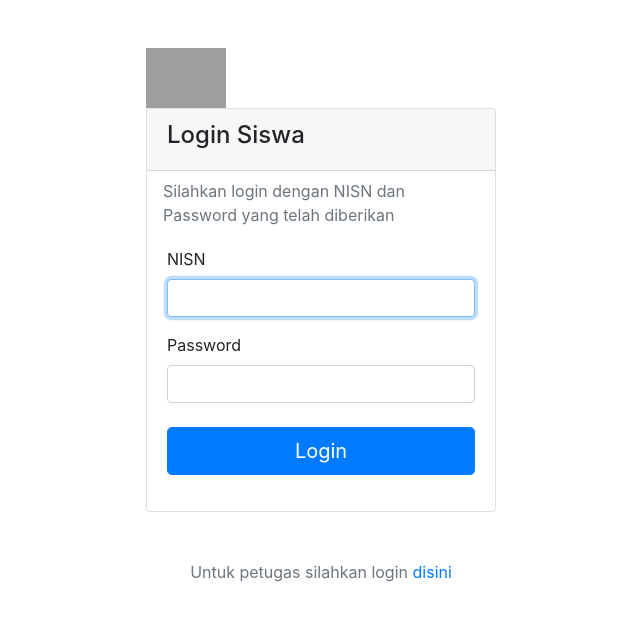
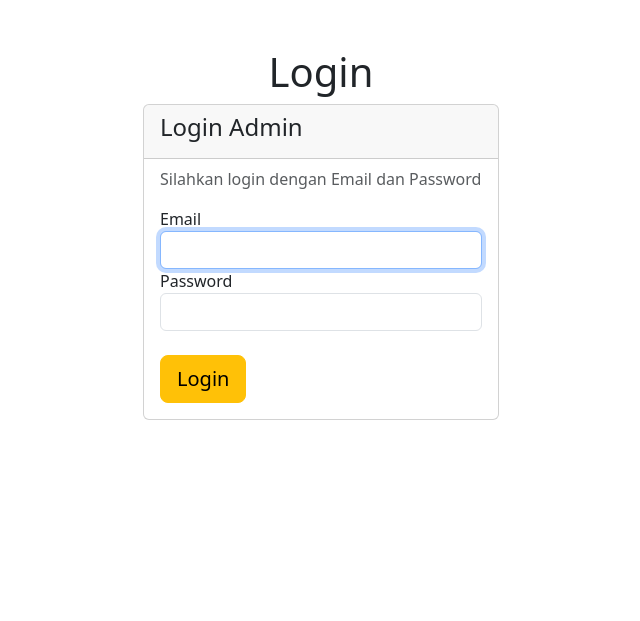
Before and after one commit to FahryArief/Web-Sekolah, a PHP site: page /login.php in a window 1280 px wide. Shown: the top 621 px of the page, without its empty margins (319-959 px from the left). Run offline with PHP 8.4, Linux system fonts and the light colour scheme.

Commit message:
web sekolah

```diff
--- a/index.php
+++ b/index.php
@@ -6,6 +6,7 @@
     <meta name="viewport" content="width=device-width, initial-scale=1">
     <title>SMKN 8 Bandar Lampung</title>
 
+    <link rel="icon" href="styling/img/favicon.ico" type="image/x-icon" />
     <!------------ GOOGLE FONTS ------------>
     <link href="https://fonts.googleapis.com/css?family=Anton|Cabin|Lato|Fjalla+One|Montserrat|Roboto&display=swap" rel="stylesheet">
 
--- a/jurusan.php
+++ b/jurusan.php
@@ -6,6 +6,7 @@
     <meta name="viewport" content="width=device-width, initial-scale=1">
     <title>SMKN 8 Bandar Lampung</title>
 
+    <link rel="icon" href="styling/img/favicon.ico" type="image/x-icon" />
     <!------------ GOOGLE FONTS ------------>
     <link href="https://fonts.googleapis.com/css?family=Anton|Cabin|Lato|Fjalla+One|Montserrat|Roboto&display=swap" rel="stylesheet">
 
--- a/login.php
+++ b/login.php
@@ -5,37 +5,34 @@
     <meta charset="UTF-8">
     <meta http-equiv="X-UA-Compatible" content="IE=edge">
     <meta name="viewport" content="width=device-width, initial-scale=1.0">
-    <title>Login | SPP</title>
-    <link rel="icon" href="http://127.0.0.1:8000/assets/img/favicon.ico" type="image/x-icon" />
-    <link rel="stylesheet" href="http://127.0.0.1:8000/../assets/css/style.css ">
-    <link rel="stylesheet" href="https://stackpath.bootstrapcdn.com/bootstrap/4.3.1/css/bootstrap.min.css" integrity="sha384-ggOyR0iXCbMQv3Xipma34MD+dH/1fQ784/j6cY/iJTQUOhcWr7x9JvoRxT2MZw1T" crossorigin="anonymous">
-
+    <title>Login | SMKN 8 Bandar Lampung</title>
+    <link rel="icon" href="styling/img/favicon.ico" type="image/x-icon" />
+    <link rel="stylesheet" href="styling/style.css ">
+    <link href="https://cdn.jsdelivr.net/npm/bootstrap@5.3.0-alpha1/dist/css/bootstrap.min.css" rel="stylesheet" integrity="sha384-GLhlTQ8iRABdZLl6O3oVMWSktQOp6b7In1Zl3/Jr59b6EGGoI1aFkw7cmDA6j6gD" crossorigin="anonymous">
 </head>
 
 <body>
-    <div id="app">
     <section class="section">
         <div class="container mt-5">
             <div class="row">
                 <div class="col-12 col-sm-8 offset-sm-2 col-md-6 offset-md-3 col-lg-6 offset-lg-3 col-xl-4 offset-xl-4">
                     <div class="login-brand">
-                            <img src="http://127.0.0.1:8000/assets/img/logo.png" alt="logo" width="80" class="">
+                        <h1 style="text-align: center;">Login</h1>
                     </div>
 
-                        <div class="card card-primary">
+                    <div style="background-color: url('styling/img/logo.png');" class="card card-primary">
                         <div class="card-header">
-                                <h4>Login Siswa</h4>
+                            <h4>Login Admin</h4>
                         </div>
-
-                            <span class="text-muted mx-3 mt-2">Silahkan login dengan NISN dan Password yang telah diberikan</span>
+                        <span class="text-muted mx-3 mt-2">Silahkan login dengan Email dan Password</span>
                         <div class="card-body">
-                                <form method="POST" action="http://127.0.0.1:8000/login/siswa/proses" class="needs-validation" novalidate="">
-                                    <input type="hidden" name="_token" value="v8hWBPbQcrsMmlqP8RjA6hIwp3PjCAusJzmEeUsA">
+                            <form method="POST" action="login_proses.php" class="needs-validation" novalidate="">
+                                <input type="hidden" name="token">
                                 <div class="form-group">
-                                        <label for="nisn">NISN</label>
-                                        <input id="nisn" type="text" class="form-control" name="nisn" tabindex="1" value="" required autofocus>
+                                    <label for="email">Email</label>
+                                    <input id="email" type="email" class="form-control" name="email" tabindex="1" value="" required autofocus>
                                     <div class="invalid-feedback">
-                                            Please fill in your NISN
+                                        Please fill in your Email
                                     </div>
                                 </div>
 
@@ -48,7 +45,7 @@
                                 </div>
 
                                 <div class="form-group mt-4">
-                                        <button type="submit" class="btn btn-primary btn-lg btn-block" tabindex="4">
+                                    <button type="submit" class="btn btn-warning btn-lg btn-block" tabindex="4">
                                         Login
                                     </button>
                                 </div>
@@ -56,19 +53,16 @@
 
                         </div>
                     </div>
-                        <div class="mt-5 text-muted text-center">
-                            <p>Untuk petugas silahkan login <a href="http://127.0.0.1:8000/login">disini</a></p>
-                        </div>
+
 
                 </div>
             </div>
         </div>
     </section>
-    </div>
 
     <script src="https://code.jquery.com/jquery-3.3.1.min.js" integrity="sha256-FgpCb/KJQlLNfOu91ta32o/NMZxltwRo8QtmkMRdAu8=" crossorigin="anonymous"></script>
-    <script src="https://stackpath.bootstrapcdn.com/bootstrap/4.3.1/js/bootstrap.min.js" integrity="sha384-JjSmVgyd0p3pXB1rRibZUAYoIIy6OrQ6VrjIEaFf/nJGzIxFDsf4x0xIM+B07jRM" crossorigin="anonymous"></script>
-    <script src="http://127.0.0.1:8000/../assets/js/scripts.js "></script>
+    <script src="https://cdn.jsdelivr.net/npm/bootstrap@5.3.0-alpha1/dist/js/bootstrap.bundle.min.js" integrity="sha384-w76AqPfDkMBDXo30jS1Sgez6pr3x5MlQ1ZAGC+nuZB+EYdgRZgiwxhTBTkF7CXvN" crossorigin="anonymous"></script>
+
 </body>
 
 </html>
```
Also changed, not shown: styling/img/a.jpg (renamed from styling/a.jpg), styling/img/bg-1.jpg (renamed from styling/bg-1.jpg), styling/img/bg-2.jpg (renamed from styling/bg-2.jpg), styling/img/bg-3.jpg (renamed from styling/bg-3.jpg), styling/img/bg-4.jpg (renamed from styling/bg-4.jpg), styling/img/bg-5.jpg (renamed from styling/bg-5.jpg), styling/img/favicon.ico (added), styling/img/firaun.jpeg (renamed from styling/firaun.jpeg), styling/img/firdaus-bulet.jpeg (renamed from styling/firdaus-bulet.jpeg), styling/img/footer.jpg (renamed from styling/footer.jpg), styling/img/logo.png (renamed from styling/logo.png), styling/img/skapan.jpg (renamed from styling/skapan.jpg). Lines whose indentation alone changed are shown as unchanged.
